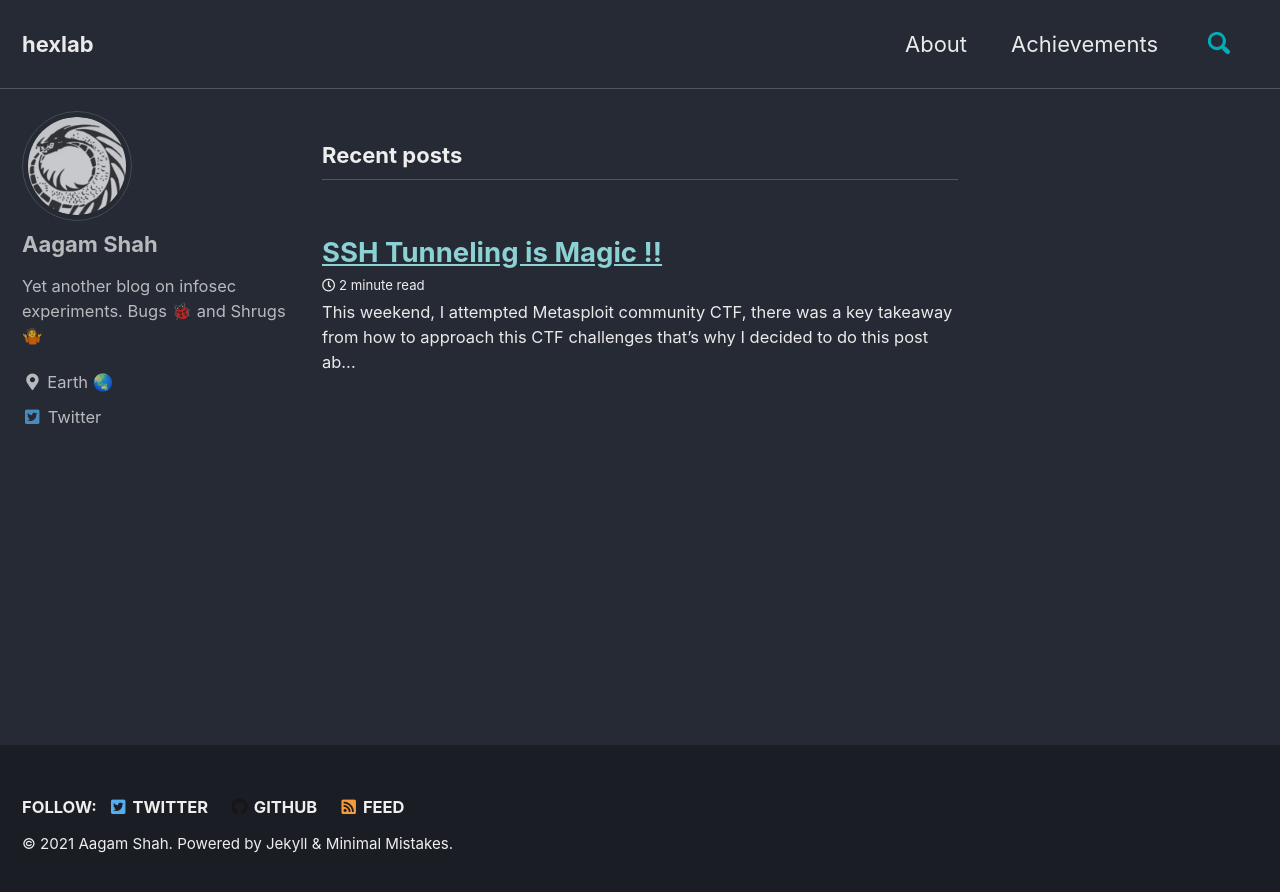
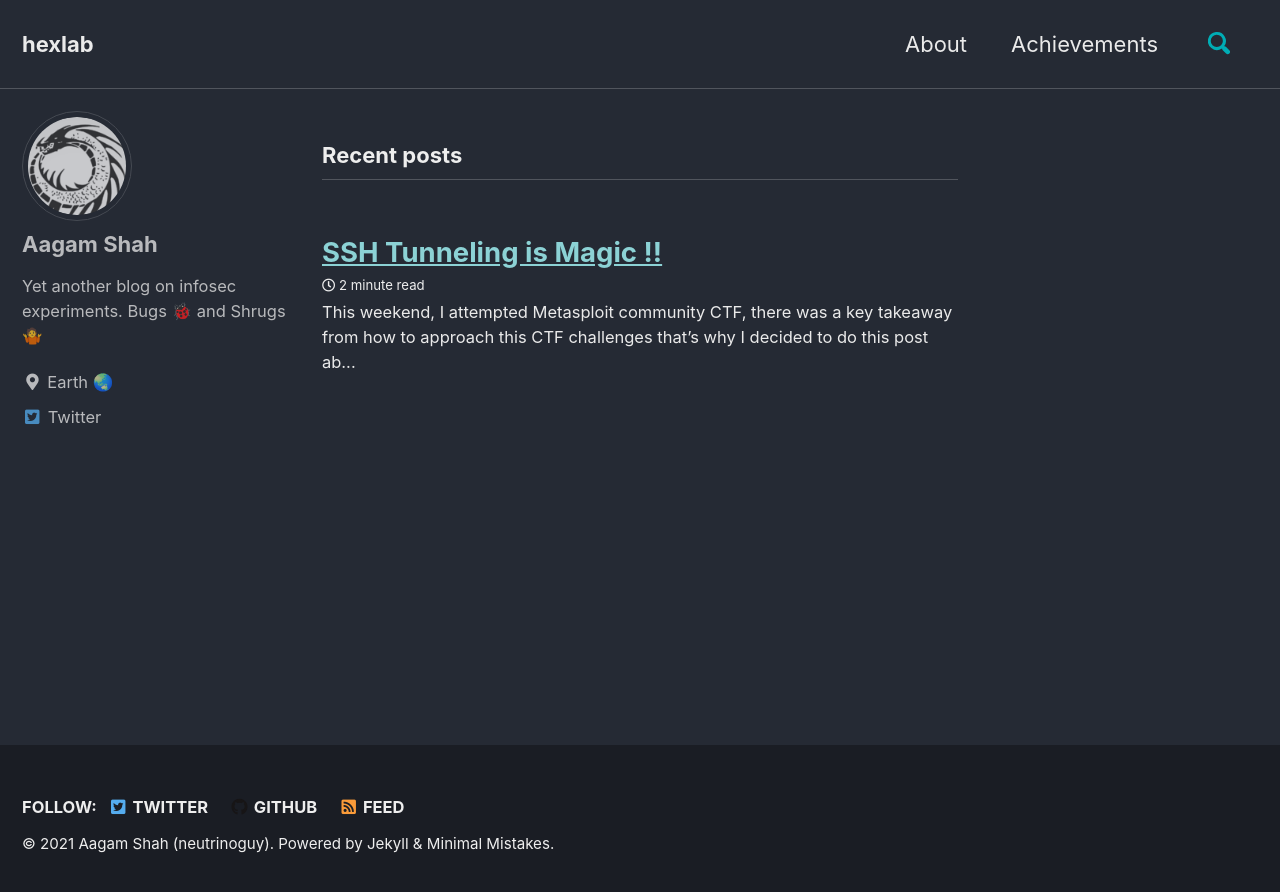
Before and after one commit to neutrinoguy/neutrinoguy.github.io, a Jekyll site: the page built from index.html, in a window 1280 px wide. Shown: the top 892 px of the page. Built offline with Jekyll 4.4.1, drawn with Linux system fonts in a browser that asks for light colours; cached includes are drawn as plain includes; the list of posts is cut into pages by our own code.

Commit message:
added pseudonym

```diff
--- a/_config.yml
+++ b/_config.yml
@@ -19,7 +19,7 @@ locale                   : "en-US"
 title                    : "hexlab"
 title_separator          : "-"
 subtitle                 : # site tagline that appears below site title in masthead
-name                     : "Aagam Shah"
+name                     : "Aagam Shah (neutrinoguy)"
 description              : "Yet another blog on infosec experiments. Bugs 🐞 and Shrugs 🤷"
 url                      : "https://hexlab.xyz" # the base hostname & protocol for your site e.g. "https://mmistakes.github.io"
 baseurl                  : # the subpath of your site, e.g. "/blog"
```
